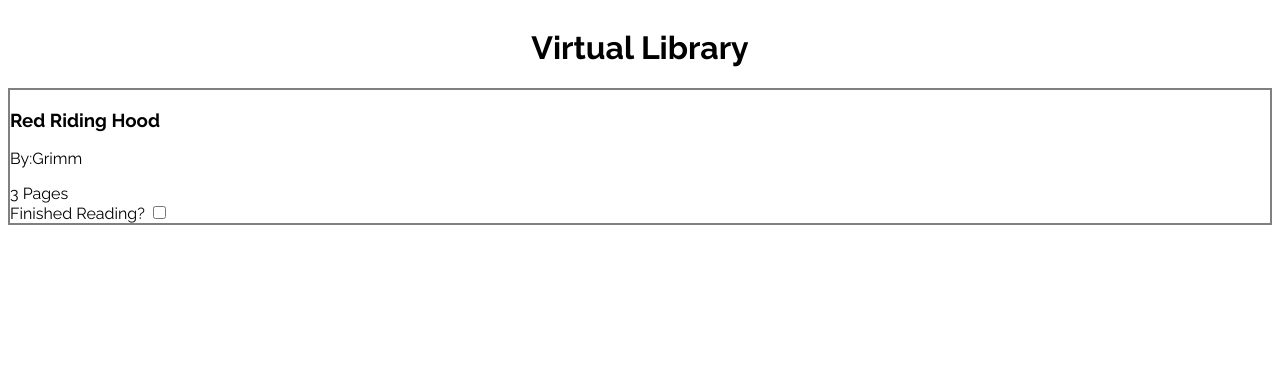
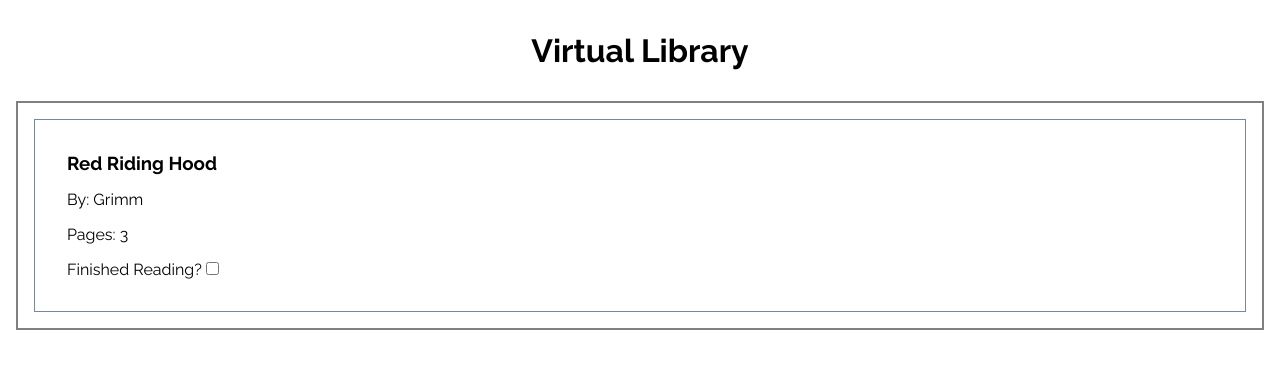
Before and after one commit to Di6bLos/virtual-library, a plain HTML site: page index.html in a window 1280 px wide. Drawn offline with Linux system fonts and the light colour scheme.

Commit message:
basic css for library and card/book

```diff
--- a/index.html
+++ b/index.html
@@ -17,11 +17,11 @@
         <div id="#" class="card book">
           <h3 class="book-title">Red Riding Hood</h3>
           <p class="book-author">
-            By:<span class="book-author-name">Grimm</span>
+            By: <span class="book-author-name">Grimm</span>
           </p>
           <div class="pages-container">
+              <span class="pages-text">Pages:</span>
             <span class="pages-num">3</span>
-            <span class="pages-text">Pages</span>
           </div>
           <div>
             <label for="read-book">Finished Reading?</label>
--- a/style.css
+++ b/style.css
@@ -2,8 +2,8 @@
 
 * {
     box-sizing: border-box;
-    /* margin: 0;
-    padding: 0; */
+    margin: 0;
+    padding: 0;
 	text-decoration: none;
     list-style: none;
 }
@@ -28,10 +28,23 @@ picture {
 
 h1 {
     text-align: center;
+    margin: 2rem;
 }
 
 .library {
     border: 2px solid gray;
     display: grid;
+    grid-template-columns: repeat(auto-fit, minmax(200px, 1fr));
+    margin: 0 1rem;
+    padding: 1rem;
+    gap: .5rem;
+}
 
+.book {
+    border: 1px solid lightslategray;
+    padding: 1rem;
 }
+
+.book > * {
+    margin: 1rem;
+}
```
Also changed, not shown: script.js (+8 -0 lines).
